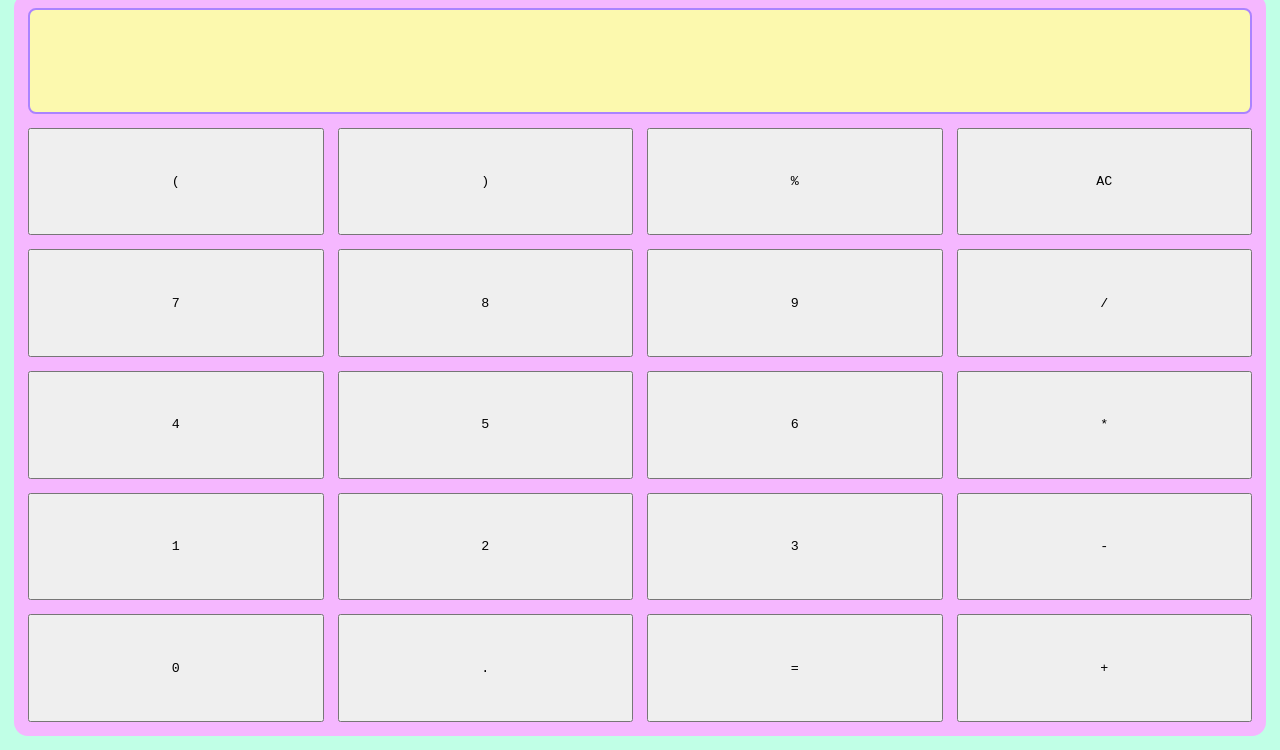
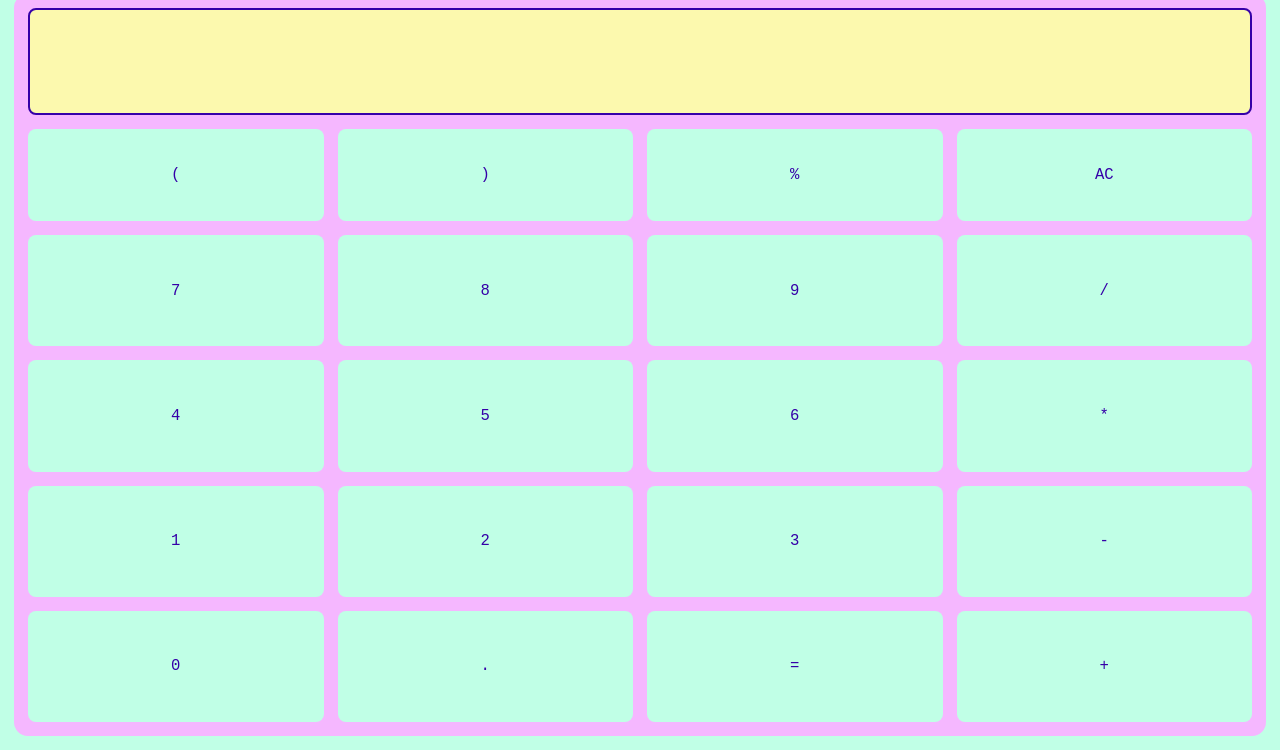
Before and after one commit to Nash-creator/Calculator-Project, a plain HTML site: page index.html in a window 1280 px wide. Shown: the part 50-800 px from the top of the page. Drawn offline with Linux system fonts and the light colour scheme.

Commit message:
Formatted the buttons

```diff
--- a/css/stylesheet.css
+++ b/css/stylesheet.css
@@ -1,6 +1,6 @@
 :root {
     --bg-color: #c0ffe6;
-    --text-color:#aa83ff;
+    --text-color:#3500a8;
     --bg-light: #fcf9ae;
     --accent-color:#f5b7ff;
 }
@@ -71,6 +71,31 @@ body {
     display:grid;
     grid-template-columns: repeat(4, minmax(0, 1fr));
     gap:14px;
-    flex: 4;
+    flex: 5;
 
 }
+
+.smRow {
+    flex: 4 !important;
+}
+
+.btn {
+    background-color: var(--bg-color);
+    color: var(--text-color);
+    border: 2px solid (var(--text-color));
+    border-radius: 8px;
+    display: grid;
+    place-items: center;
+    cursor: pointer;
+    transition-duration: 200ms;
+
+}
+
+.btn:hover {
+    opacity: 0.8;
+}
+
+
+.btn p{
+    font-size: 1.2rem;
+}
--- a/index.html
+++ b/index.html
@@ -14,7 +14,7 @@
     <section class="calcContainer">
         <div class="display"></div>
         <div class="btnsContainer">
-            <div class="btnRow">
+            <div class="btnRow smRow">
                 <button class="btn">
                     <p>(</p>
                 </button>
```
